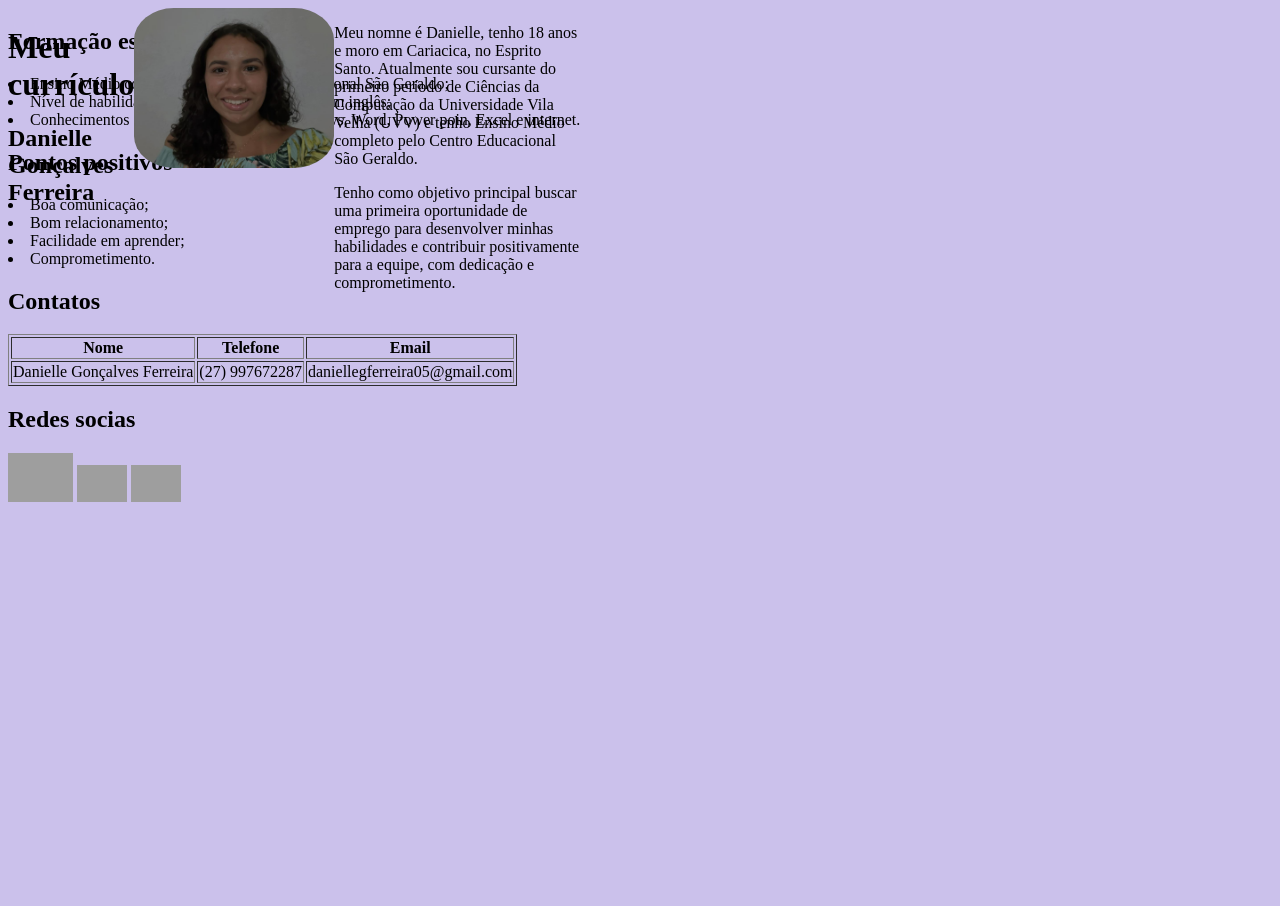
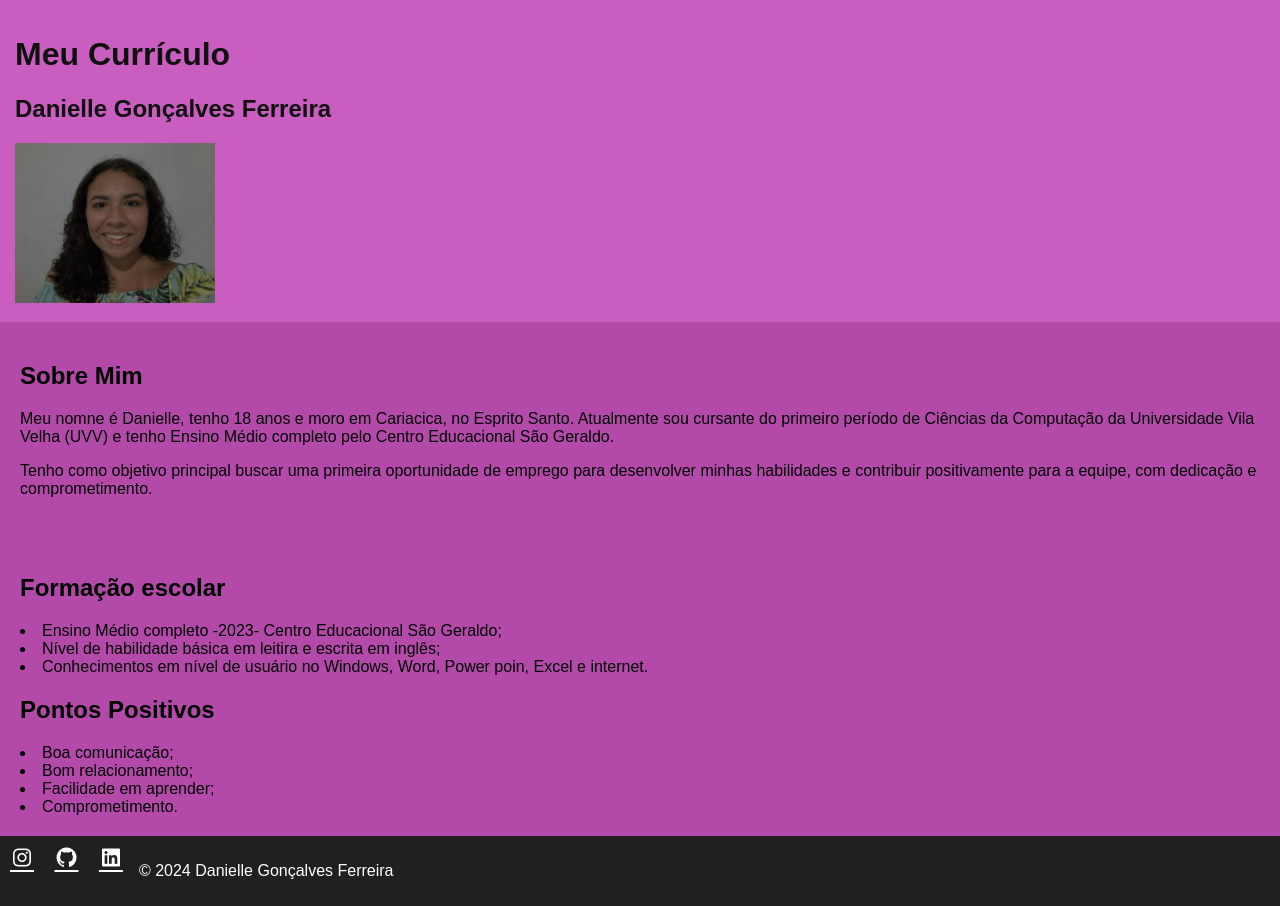
Before and after one commit to daniferreira05/Aula-CC1Mb-2, a plain HTML site: page index.html in a window 1280 px wide. Before the commit the page ends 800 px from the top, so only its background shows below. Drawn offline with nearby package versions, Linux system fonts and the light colour scheme; grey boxes are pictures that could not be loaded.

Commit message:
Add files via upload

```diff
--- a/index.css
+++ b/index.css
@@ -1,17 +1,59 @@
-header {
+body {
+    background-color: #b34aaa;
+    font-family: Arial, sans-serif;
+    margin: 0;
+    padding: 0;
+
+}
 
 
-    width: auto;
-    height: 145px;
-    margin: auto;
-    display: flex;
-    position: absolute;
+
+header {
+    background-color: #c95ec0;
+    color: #111010;
+    padding: 15px;
+    text-align: justify;
+    display:flow-root;
+
+
 }
 
-body {
-    position: absolute;
-    bottom: 100;
+.about,
+.portfolio {
+    padding: 20px;
+}
 
-    background-color:  rgb(203, 193, 235); }
+.footer {
+    position: relative;
+    bottom: 0;
+    width: 100%;
+    padding: 10px;
+    background-color: rgb(32, 32, 32);
+    height: 50px;
+    display:flex;
 
-    div img {border-radius: 20%;}
+
+}
+
+.footer .social {
+    text-align: center;
+    padding-bottom: 25px;
+    color: white;
+}
+
+.footer .social a {
+    font-size: 24px;
+    color: white;
+    width: 40px;
+    height: 40px;
+    line-height: 25px;
+    display: inline-flex;
+    text-align: center;
+
+}
+
+.footer .copy {
+    color: white;
+    text-align: center;
+
+}
--- a/index.html
+++ b/index.html
@@ -1,68 +1,74 @@
 <!DOCTYPE html>
+<html lang="pt-BR">
 
-<html>
 <head>
-        <title>Portifólio Danielle</title>
+    <meta charset="UTF-8">
+    <meta name="viewport" content="width=device-width, initial-scale=1.0">
+    <title>Portfólio de Danielle Gonçalves Ferreira</title>
     <link rel="stylesheet" href="index.css">
-        <link rel="stylesheet" href="index2.css">
+    <link href='https://unpkg.com/boxicons@2.1.4/css/boxicons.min.css' rel='stylesheet'>
 
 </head>
 
+
+<body>
+
     <header>
-        <div>
-            <h1>Meu currículo</h1>
+        <div class="header">
+            <h1>Meu Currículo</h1>
             <h2>Danielle Gonçalves Ferreira</h2>
         </div>
 
         <div class="img">
-           <img src="foto.jpg" alt="Danielle Ferreira" width="200">
-
-        </div>
-
-        <div>
-            <p>Meu nomne é Danielle, tenho 18 anos e moro em Cariacica, no Esprito Santo. Atualmente sou cursante do primeiro período de Ciências da Computação da Universidade Vila Velha (UVV) e  tenho Ensino Médio completo pelo Centro Educacional São Geraldo. </p>
-
-            <p2>Tenho como objetivo principal buscar uma primeira oportunidade de emprego para desenvolver minhas habilidades e contribuir positivamente para a equipe, com dedicação e comprometimento.</p2>
+            <img src="foto.jpg" alt="Danielle Gonçalves Ferreira" width="200">
         </div>
 
     </header>
 
+    <section class="about">
+        <h2>Sobre Mim</h2>
+        <p>Meu nomne é Danielle, tenho 18 anos e moro em Cariacica, no Esprito Santo. Atualmente sou cursante do
+            primeiro período de Ciências da Computação da Universidade Vila Velha (UVV) e tenho Ensino Médio completo
+            pelo Centro Educacional São Geraldo. </p>
 
-    <body>
+        <p>Tenho como objetivo principal buscar uma primeira oportunidade de emprego para desenvolver minhas habilidades
+            e contribuir positivamente para a equipe, com dedicação e comprometimento.</p>
+
+    </section>
+
+    <section class="portfolio">
+        <!--Meu Portfólio-->
+        <div class="escolar">
             <h2>Formação escolar</h2>
             <li>Ensino Médio completo -2023- Centro Educacional São Geraldo;</li>
             <li>Nível de habilidade básica em leitira e escrita em inglês; </li>
             <li>Conhecimentos em nível de usuário no Windows, Word, Power poin, Excel e internet.</li>
 
-        <h2>Pontos positivos</h2>
+        </div>
+        <div class="Pontos Positivos">
+            <h2>Pontos Positivos</h2>
             <li>Boa comunicação;</li>
             <li>Bom relacionamento;</li>
             <li>Facilidade em aprender;</li>
             <li>Comprometimento.</li>
 
-        <h2>Contatos</h2>
-        <table border="1">
-            <thead>
-                <th>Nome</th>
-                <th>Telefone</th>
-                <th>Email</th>
-            </thead>
+        </div>
 
-            <tbody>
-                <tr>
-                    <td>Danielle Gonçalves Ferreira</td>
-                    <td> (27) 997672287</td>
-                    <td>daniellegferreira05@gmail.com</td>
-                </tr>
+    </section>
 
-            </tbody>
-        </table>
+    <footer class="footer">
+        <div class="social">
+            <a href="https://www.instagram.com/danielle_gferreira/?next=%2F"><i class='bx bxl-instagram'></i></a>
+            <a href="https://github.com/daniferreira05"><i class='bx bxl-github'></i></a>
+            <a href="https://www.linkedin.com/in/danielle-g-ferreira-b0a5a92b0"><i
+                    class='bx bxl-linkedin-square'></i></a>
+        </div>
+        <br>
+        <div class="copy">
+            <p>&copy; 2024 Danielle Gonçalves Ferreira</p>
+        </div>
+    </footer>
 
-
-          <h2> Redes socias</h2>
-         <a href="https://www.instagram.com/danielle_gferreira/?next=%2F"> <img src="https://png.pngtree.com/png-clipart/20180518/ourmid/pngtree-instagram-icon-instagram-logo-png-image_3571406.png" alt="instagram" width="65px"></a>
-         <a href="https://github.com/daniferreira05"> <img src="https://cdn-icons-png.flaticon.com/512/25/25231.png" alt="Github" width="50px"></a>
-         <a href="https://www.linkedin.com/in/danielle-g-ferreira-b0a5a92b0/"> <img src="https://cdn1.iconfinder.com/data/icons/logotypes/32/circle-linkedin-512.png" alt="linkedin" width="50px"></a>
 
 
 </body>
```
Lines whose indentation alone changed are shown as unchanged.
